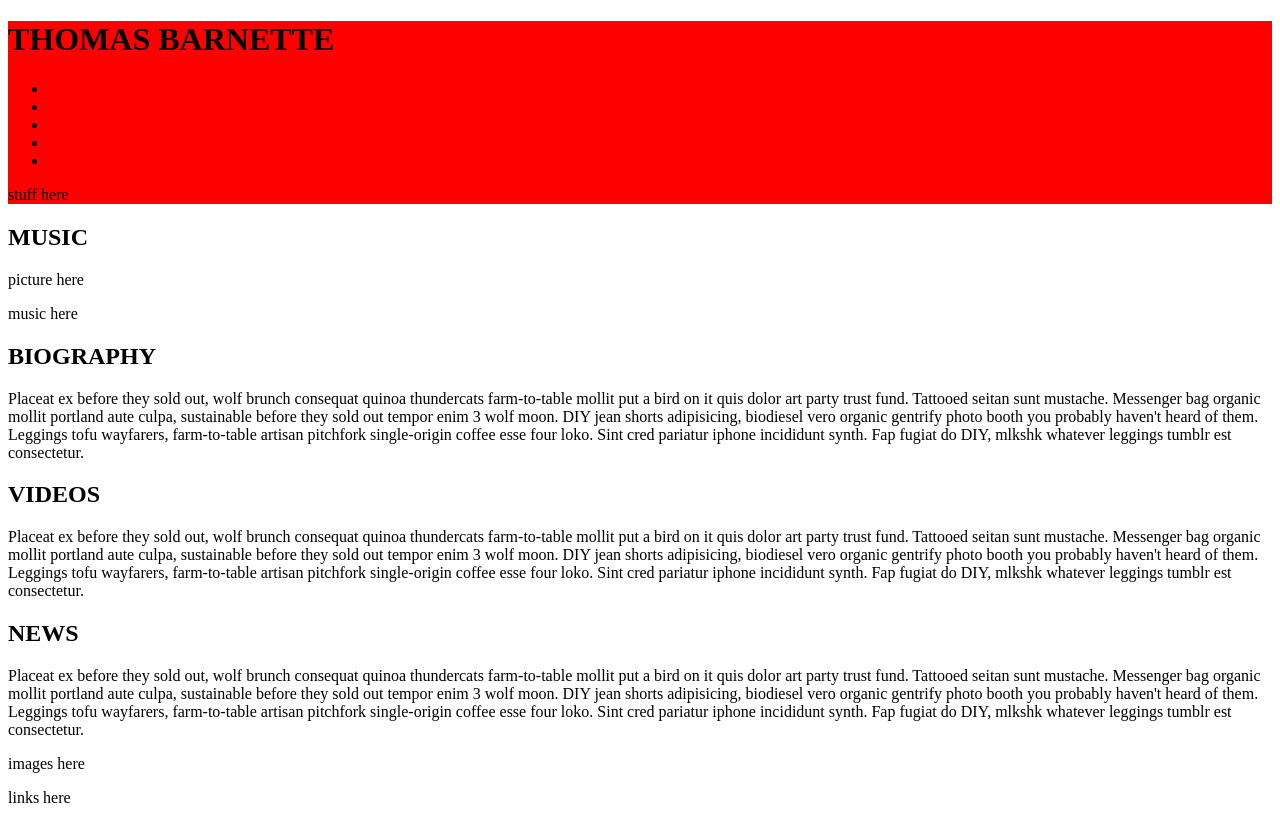
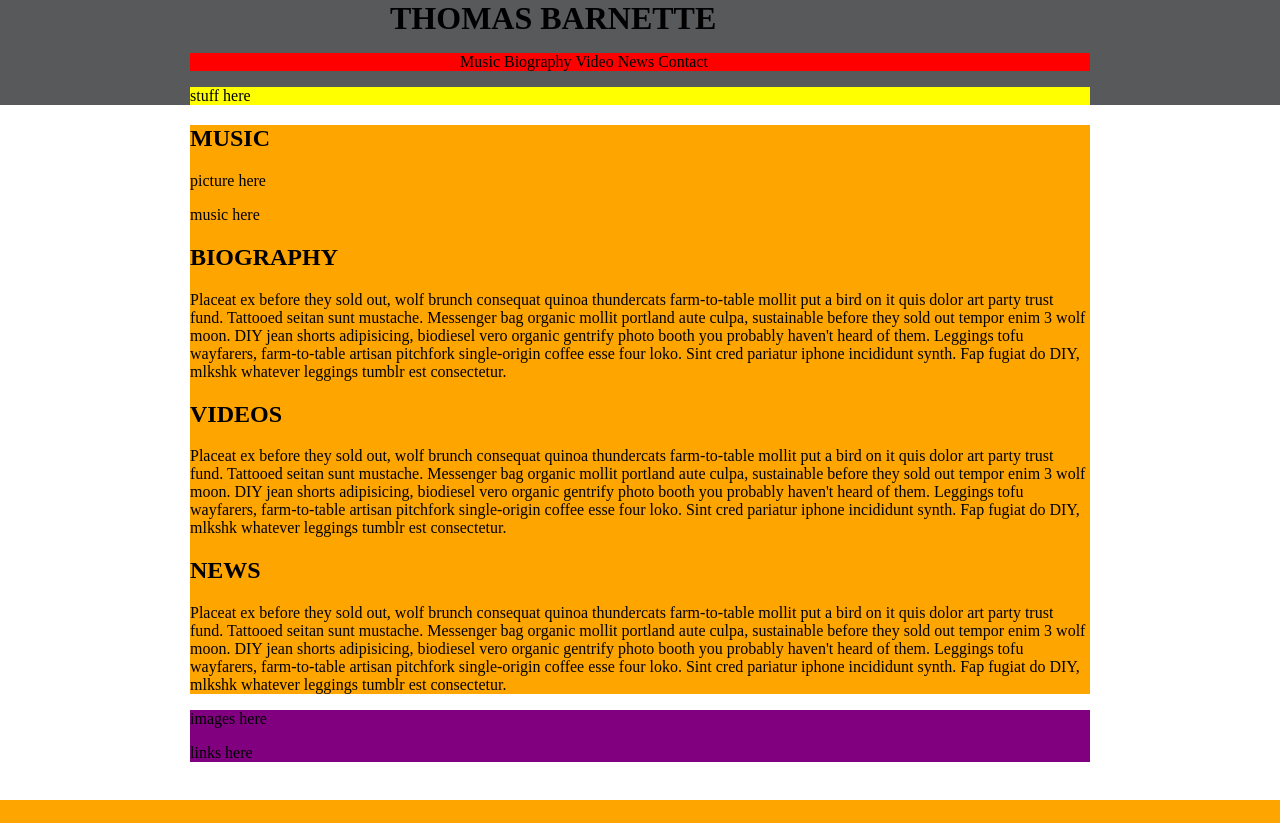
Before and after one commit to tomorrow66/thomas, a Django app: page / in a window 1280 px wide. After the commit the page ends 800 px from the top, so only its background shows below. Run offline with Django 3.2, Linux system fonts and the light colour scheme; some libraries are stand-ins or nearby versions.

Commit message:
Setup the base.html url and styled the placeholders

```diff
--- a/static/css/style.css
+++ b/static/css/style.css
@@ -1,9 +1,58 @@
+body {
+    margin: 0px;
+}
 
 #main-wrap {
     width: 100%;
 }
 
+/* All header styles */
+
 #header {
+    background-color: #58595b;
     width: 100%;
+}
+
+#banner {
+    width: 500px;
+    margin-left: auto; margin-right: auto;
+}
+
+#banner h1 {
+    margin: 0px;
+}
+
+#nav {
+    width: 900px;
+    margin-left: auto; margin-right: auto;
     background-color: red;
 }
+
+#nav ul {
+    width: 400px;
+    margin-left: auto; margin-right: auto;
+}
+
+#nav li {
+    display: inline;
+}
+
+#slideshow {
+    width: 900px;
+    background-color: yellow;
+    margin-left: auto; margin-right: auto;
+}
+
+/* Content Styles */
+#content {
+    width: 900px;
+    background-color: orange;
+    margin-left: auto; margin-right: auto;
+}
+
+/* Footer Styles */
+#footer {
+    width: 900px;
+    background-color: purple;
+    margin-left: auto; margin-right: auto;
+}
--- a/templates/base.html
+++ b/templates/base.html
@@ -2,7 +2,7 @@
 <html>
   <head>
     {% block extra_css %}{% endblock %}
-    <link rel="Stylesheet" type="text/css" href="{{ STATIC_URL }}css/style.css">
+    <link rel="Stylesheet" type="text/css" href="static/css/style.css">
     <script type="text/javascript" src="https://ajax.googleapis.com/ajax/libs/jquery/1.4.2/jquery.min.js"></script>
 
     <title>{% block title %}Thomas Barnette{% endblock %}</title>
@@ -20,11 +20,11 @@
 
 	<div id="nav">
 	  <ul>
-	    <li></li>
-	    <li></li>
-	    <li></li>
-	    <li></li>
-	    <li></li>
+	    <li>Music</li>
+	    <li>Biography</li>
+	    <li>Video</li>
+	    <li>News</li>
+	    <li>Contact</li>
 	  </ul>
 	</div>
 
--- a/thomas/urls.py
+++ b/thomas/urls.py
@@ -1,7 +1,7 @@
+from django.conf import settings
 from django.conf.urls.defaults import patterns, include, url
-from django.conf import settings
 from django.contrib import admin
-admin.autodiscover()
+from django.views.generic import TemplateView, DetailView, ListView
 
 urlpatterns = patterns('',
     # Examples:
```
Also changed, not shown: thomas/settings.py (+10 -1 lines).
